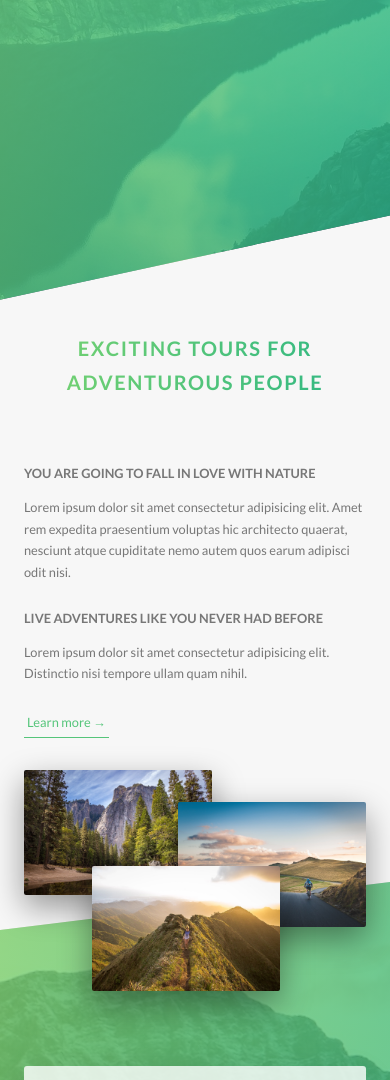
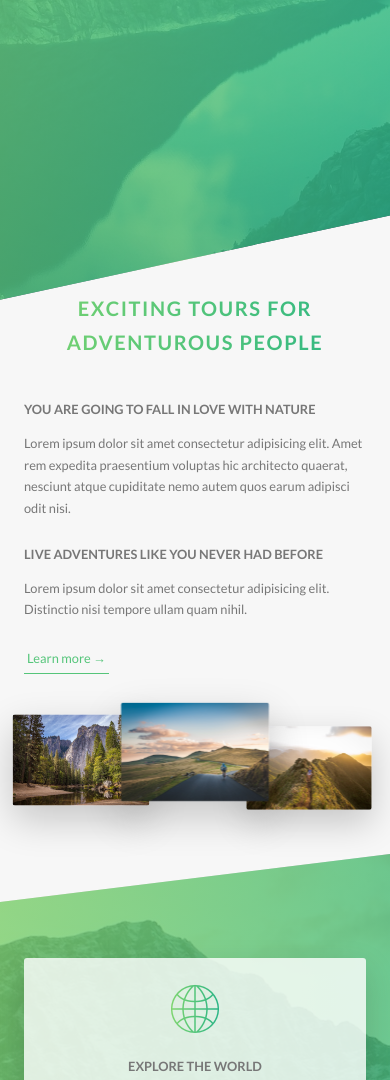
Before and after one commit to irinatu17/Natours, a website: page index.html in a window 390 px wide. Shown: the part 502-1582 px from the top of the page. Drawn offline with Linux system fonts and the light colour scheme.

Commit message:
Media queries for About and Features sections added

```diff
--- a/sass/base/_utilities.scss
+++ b/sass/base/_utilities.scss
@@ -1,7 +1,19 @@
 .u-center-text{ text-align: center !important; }
 
-.u-margin-bottom-big{ margin-bottom: 8rem !important; }
-.u-margin-bottom-medium{ margin-bottom: 4rem !important; }
+.u-margin-bottom-big{
+    margin-bottom: 8rem !important;
+
+    @include respond(tab-port){
+        margin-bottom: 5rem !important;
+    }
+ }
+.u-margin-bottom-medium{
+    margin-bottom: 4rem !important;
+
+    @include respond(tab-port){
+        margin-bottom: 3rem !important;
+    }
+}
 .u-margin-bottom-small{ margin-bottom: 1.5rem !important; }
 
 .u-margin-top-big{ margin-bottom: 8rem !important; }
--- a/sass/components/_composition.scss
+++ b/sass/components/_composition.scss
@@ -10,19 +10,44 @@
         transition: all .2s;
         outline-offset: 2rem;
 
+        @include respond(tab-port){
+            float: left;
+            position: relative;
+            width: 33.3333333%;
+            box-shadow: $shadow-3 rgba($color-black, .2);
+
+        }
+
         &--p1{
             left: 0;
             top: -2rem;
+
+            @include respond(tab-port){
+                top: 0;
+                transform: scale(1.2);
+            }
         }
 
         &--p2{
             right: 0;
             top: 2rem;
+
+            @include respond(tab-port){
+                top: -1rem;
+                transform: scale(1.3);
+                z-index: 1000;
+            }
         }
 
         &--p3{
             left: 20%;
             top: 10rem;
+
+            @include respond(tab-port){
+                top: 1rem;
+                left: 0;
+                transform: scale(1.1);
+            }
         }
 
         &:hover{
--- a/sass/components/_feature-box.scss
+++ b/sass/components/_feature-box.scss
@@ -7,6 +7,10 @@
     box-shadow: $shadow-3 rgba($color-black, .15);
     transition: transform .3s;
 
+    @include respond(tab-port){
+        padding: 2rem;
+    }
+
     &__icon{
         font-size: 6rem;
         margin-bottom: .5rem;
@@ -14,6 +18,10 @@
         background-image: linear-gradient(to right, $color-primary-light, $color-primary-dark);
         -webkit-background-clip: text;
         color: transparent;
+
+        @include respond(tab-port){
+            margin-bottom: 0;
+        }
     }
 
     &:hover{
--- a/sass/layout/_footer.scss
+++ b/sass/layout/_footer.scss
@@ -12,6 +12,10 @@
     &__logo-box{
         text-align: center;
         margin-bottom: 8rem;
+
+        @include respond(tab-port){
+            margin-bottom: 6rem;
+        }
     }
 
     &__logo{
--- a/sass/pages/_home.scss
+++ b/sass/pages/_home.scss
@@ -2,6 +2,10 @@
     background-color: $color-grey-light-1;
     padding: 25rem 0;
     margin-top: -20vh;
+
+    @include respond(tab-port){
+        padding: 20rem 0;
+    }
 }
 
 .section-features{
@@ -19,23 +23,38 @@
     & > * { //select the only 1st direct child of the element (in the case it's "row")
         transform: skewY(7deg);
     }
+
+    @include respond(tab-port){
+        padding: 10rem 0;
+    }
 }
 
 .section-tours{
     background-color: $color-grey-light-1;
     padding: 25rem 0 15rem 0;
     margin-top: -10vh;
+
+    @include respond(tab-port){
+        padding: 20rem 0 10rem 0;
+    }
 }
 
 .section-stories{
     padding: 15rem 0;
     position: relative;
+
+    @include respond(tab-port){
+        padding: 10rem 0;
+    }
 }
 
 .section-book{
     padding: 15rem 0;
     background-image: linear-gradient(to right bottom, $color-primary-light, $color-primary-dark);
 
+    @include respond(tab-port){
+        padding: 10rem 0;
+    }
 }
 
 .book{
```
Also changed, not shown: css/style.css.
